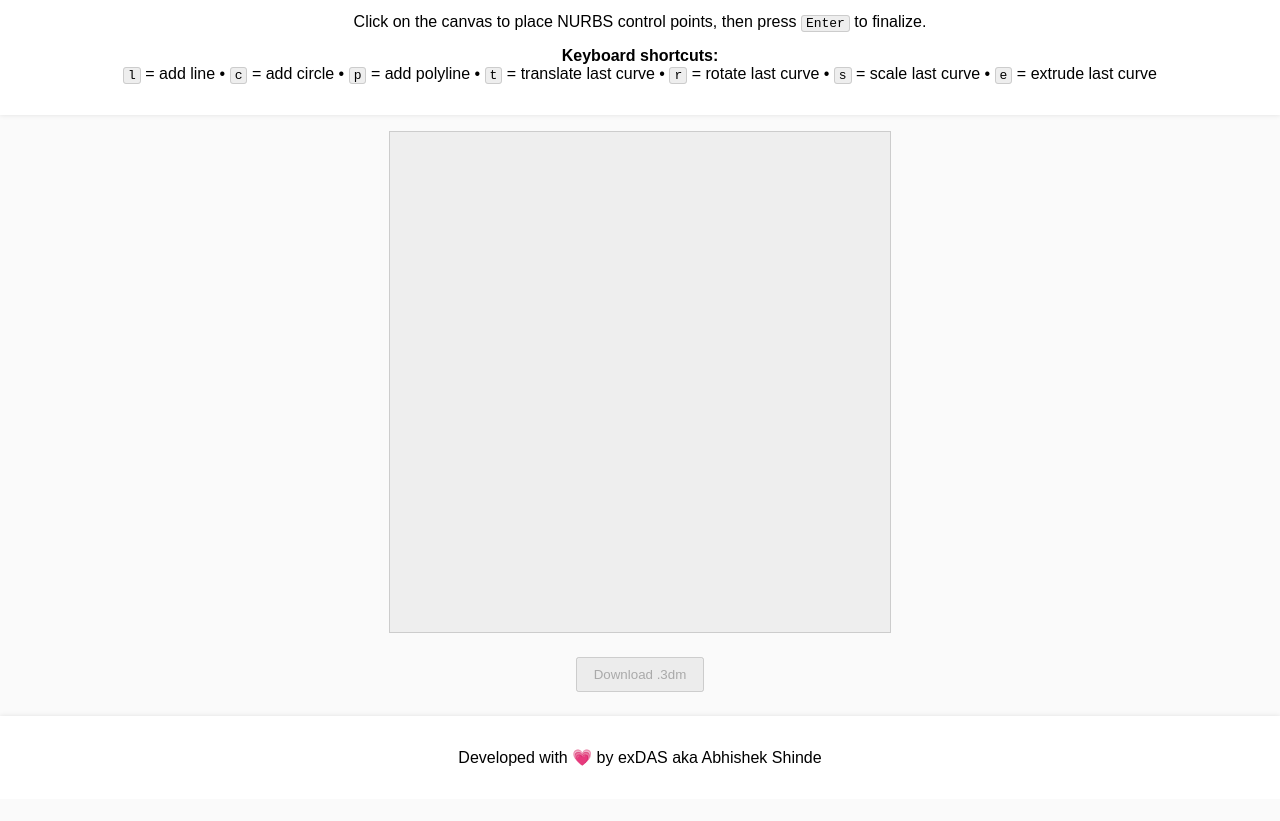
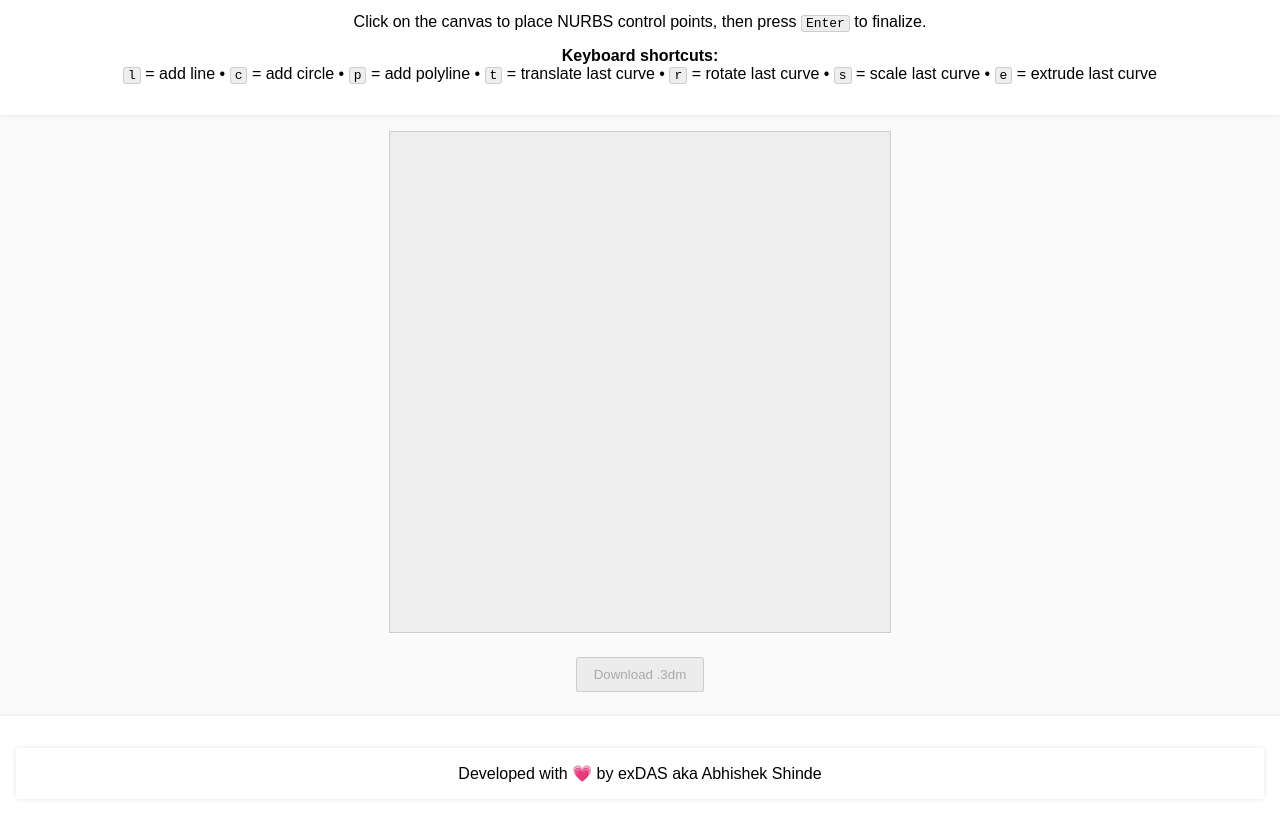
Before and after one commit to InquisitiveAS/2DNurbsketcherApp, a plain HTML site: page index.html in a window 1280 px wide. Shown: the part 65-886 px from the top of the page. Before the commit the page ends 864 px from the top, so only its background shows below. Drawn offline with Linux system fonts and the light colour scheme.

Commit message:
Update index.html

```diff
--- a/index.html
+++ b/index.html
@@ -45,7 +45,7 @@
 <body>
 
   <div id="description">
-    <h1>2D NURBS Curve Sketcher App 🚀</h1>
+    <h1>2D NURBS Curve Sketcher App <span role="img" aria-label="rocket">🚀</span></h1>
     <p>Click on the canvas to place NURBS control points, then press <kbd>Enter</kbd> to finalize.</p>
     <p>
       <strong>Keyboard shortcuts:</strong><br>
@@ -66,7 +66,9 @@
   </div>
 
   <div id="description">
-    <p> Developed with 💗 by exDAS aka Abhishek Shinde </p>
+    <p style="text-align: center; padding: 1rem; background: #fff; box-shadow: 0 0 5px rgba(0,0,0,0.1);">
+      Developed with 💗 by exDAS aka Abhishek Shinde
+    </p>
   </div>
 
   <!-- Polyfill for import maps (older browsers) -->
```
